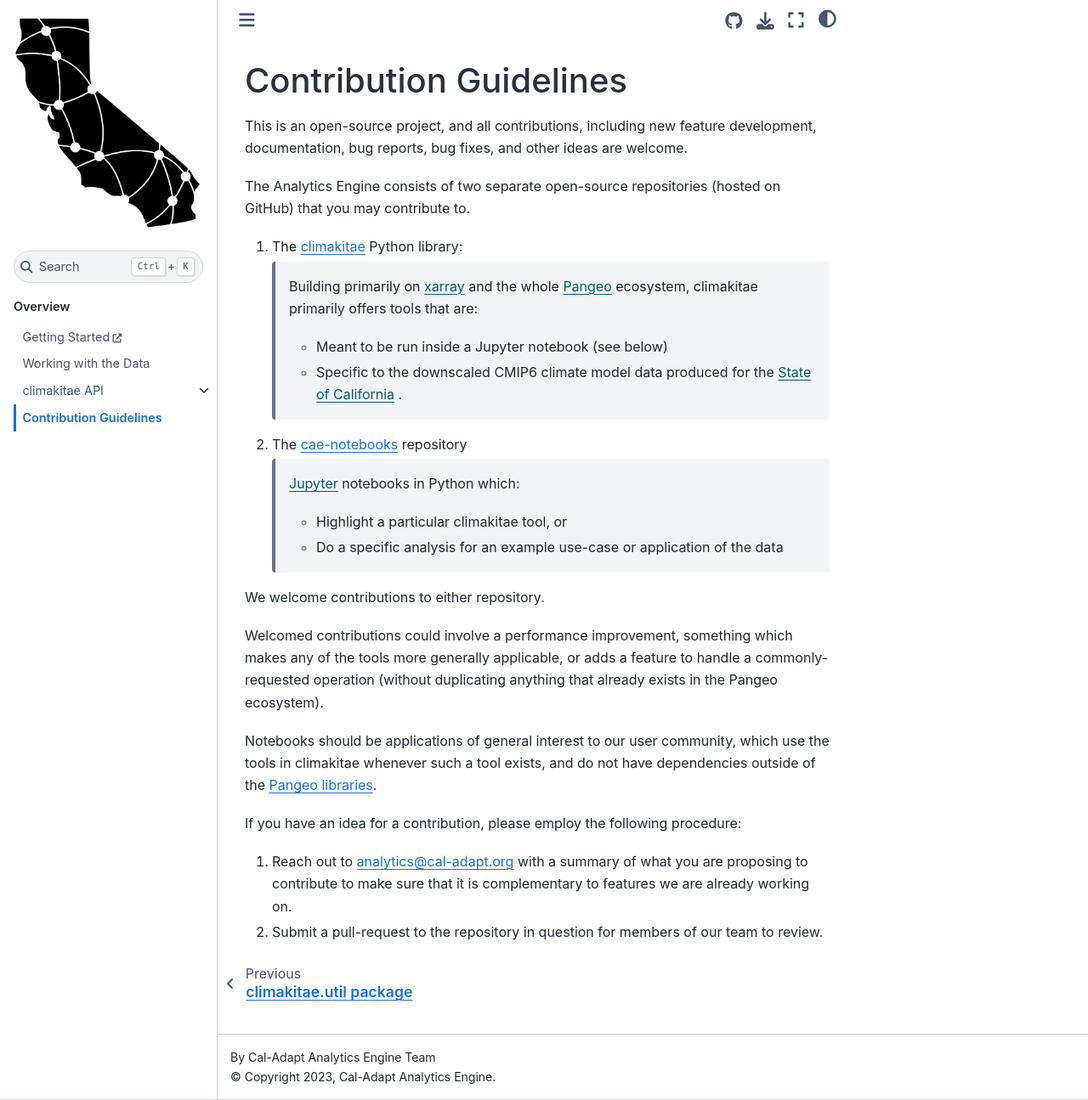
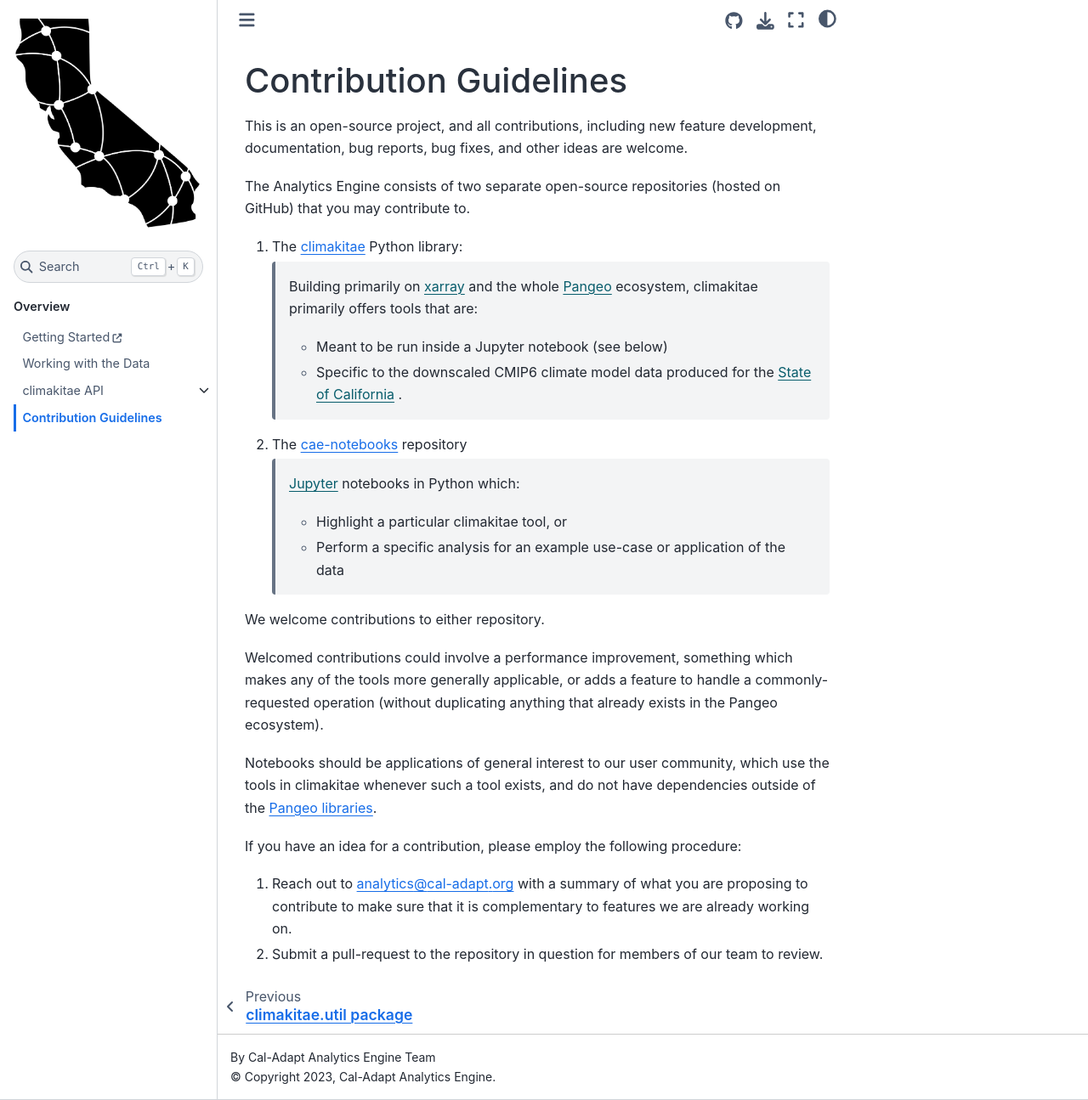
Before and after one commit to cal-adapt/climakitae, a Sphinx documentation site: the page built from docs/contribute.rst, in a window 1280 px wide and 1295 px high. Shown: the whole window at 85% size. Built offline with Sphinx 7.4.7 and the Sphinx Book theme 1.1.4, drawn with Linux system fonts in a browser that asks for light colours.

Commit message:
Update docs/contribute.rst
Co-authored-by: Victoria Ford <fordvecellio@gmail.com>

```diff
--- a/docs/contribute.rst
+++ b/docs/contribute.rst
@@ -18,7 +18,7 @@ The Analytics Engine consists of two separate open-source repositories (hosted o
 	`Jupyter <https://jupyter.org/>`_ notebooks in Python which:
 
 	* Highlight a particular climakitae tool, or
-	* Do a specific analysis for an example use-case or application of the data
+	* Perform a specific analysis for an example use-case or application of the data
 
 We welcome contributions to either repository.
 
```
